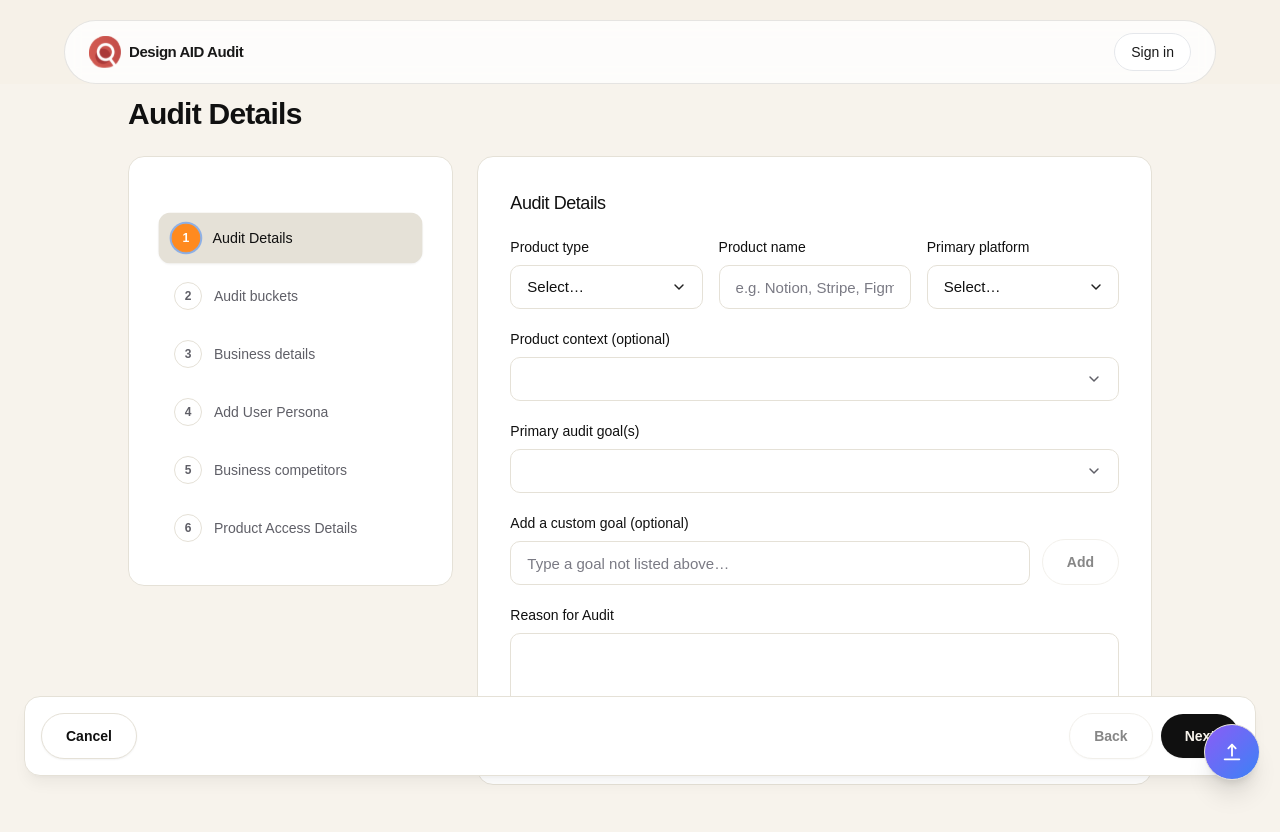
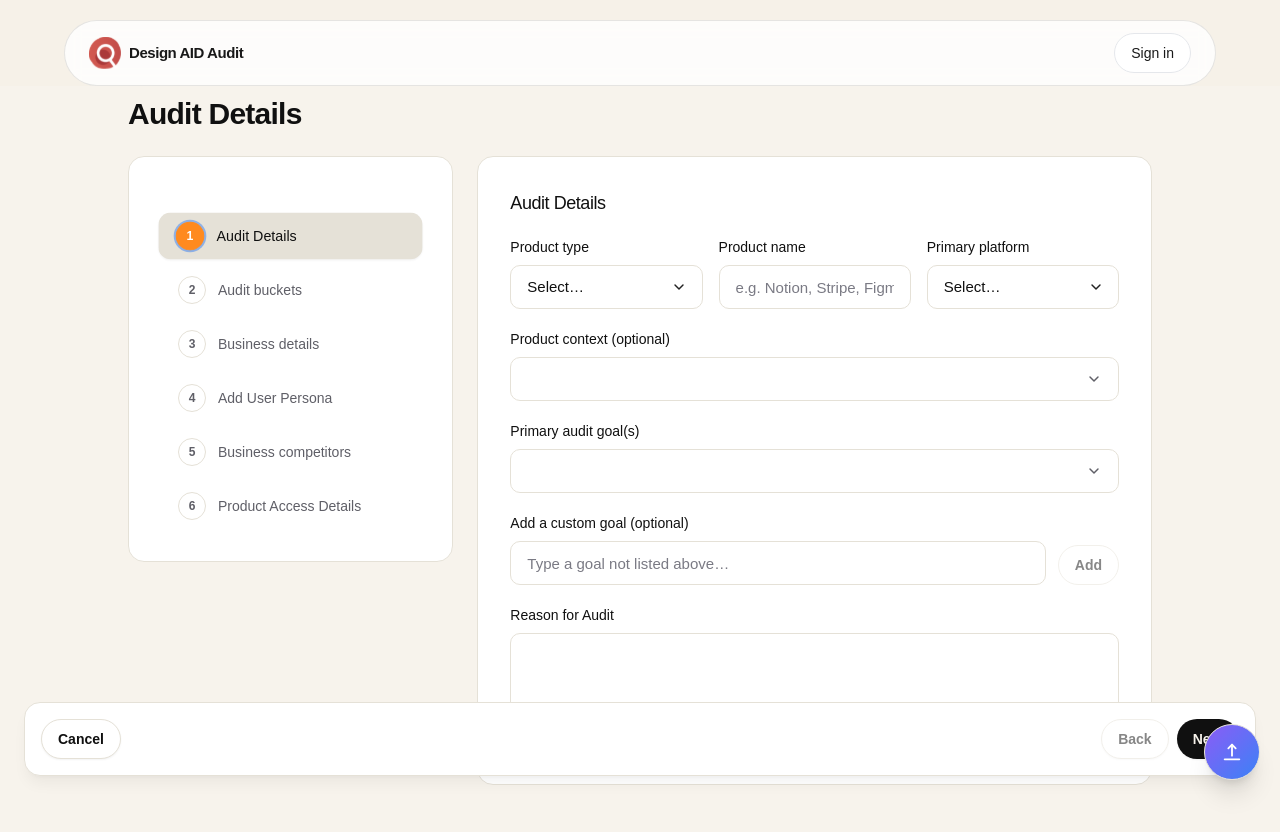
Before and after one commit to StudiovitaminD/ux-audit-tool, a Next.js app: page /audit in a window 1280 px wide. Shown: the top 832 px of the page. Built offline with nearby package versions, Linux system fonts and the light colour scheme.

Commit message:
Standardize button sizing across app

```diff
--- a/src/app/globals.css
+++ b/src/app/globals.css
@@ -217,6 +217,23 @@ header, footer, main, section, aside, div, input, select, textarea, button, a {
   gap: 10px;
   transition: background-color 0.2s ease, transform 0.15s ease, box-shadow 0.2s ease;
   box-shadow: 0 10px 20px rgba(255, 138, 31, 0.2);
+}
+
+body.app-route :is(
+  button,
+  a.btnPrimary,
+  a.btnSecondary,
+  a.btnGhost,
+  button.btnPrimary,
+  button.btnSecondary,
+  button.btnGhost,
+  a.inline-flex,
+  button.inline-flex
+) {
+  min-height: 40px;
+  padding: 8px 16px;
+  font-size: 14px;
+  line-height: 1.2;
 }
 
 .btnPrimary:hover {
--- a/src/components/app-shell.tsx
+++ b/src/components/app-shell.tsx
@@ -1,12 +1,23 @@
 "use client";
 
 import { PropsWithChildren } from "react";
+import { useEffect } from "react";
 import { usePathname } from "next/navigation";
 import { Navbar } from "@/components/navbar";
 
 export function AppShell({ children }: PropsWithChildren) {
   const pathname = usePathname();
   const isAuthRoute = pathname === "/sign-in" || pathname === "/sign-up";
+
+  useEffect(() => {
+    const root = document.body;
+    root.classList.toggle("app-route", !isAuthRoute);
+    root.classList.toggle("auth-route", isAuthRoute);
+
+    return () => {
+      root.classList.remove("app-route", "auth-route");
+    };
+  }, [isAuthRoute]);
 
   return (
     <div className={isAuthRoute ? "h-dvh overflow-hidden" : "min-h-dvh"}>
--- a/src/components/ui/button.tsx
+++ b/src/components/ui/button.tsx
@@ -11,8 +11,8 @@ function cx(...classes: Array<string | undefined | false>) {
 function baseClasses({ variant, size }: { variant: Variant; size: Size }) {
   const sizes: Record<Size, string> = {
     sm: "px-4 py-2 text-sm",
-    md: "px-6 py-3 text-sm",
-    lg: "px-7 py-3.5 text-[15px]",
+    md: "px-4 py-2 text-sm",
+    lg: "px-4 py-2 text-sm",
   };
 
   const variants: Record<Variant, string> = {
```
